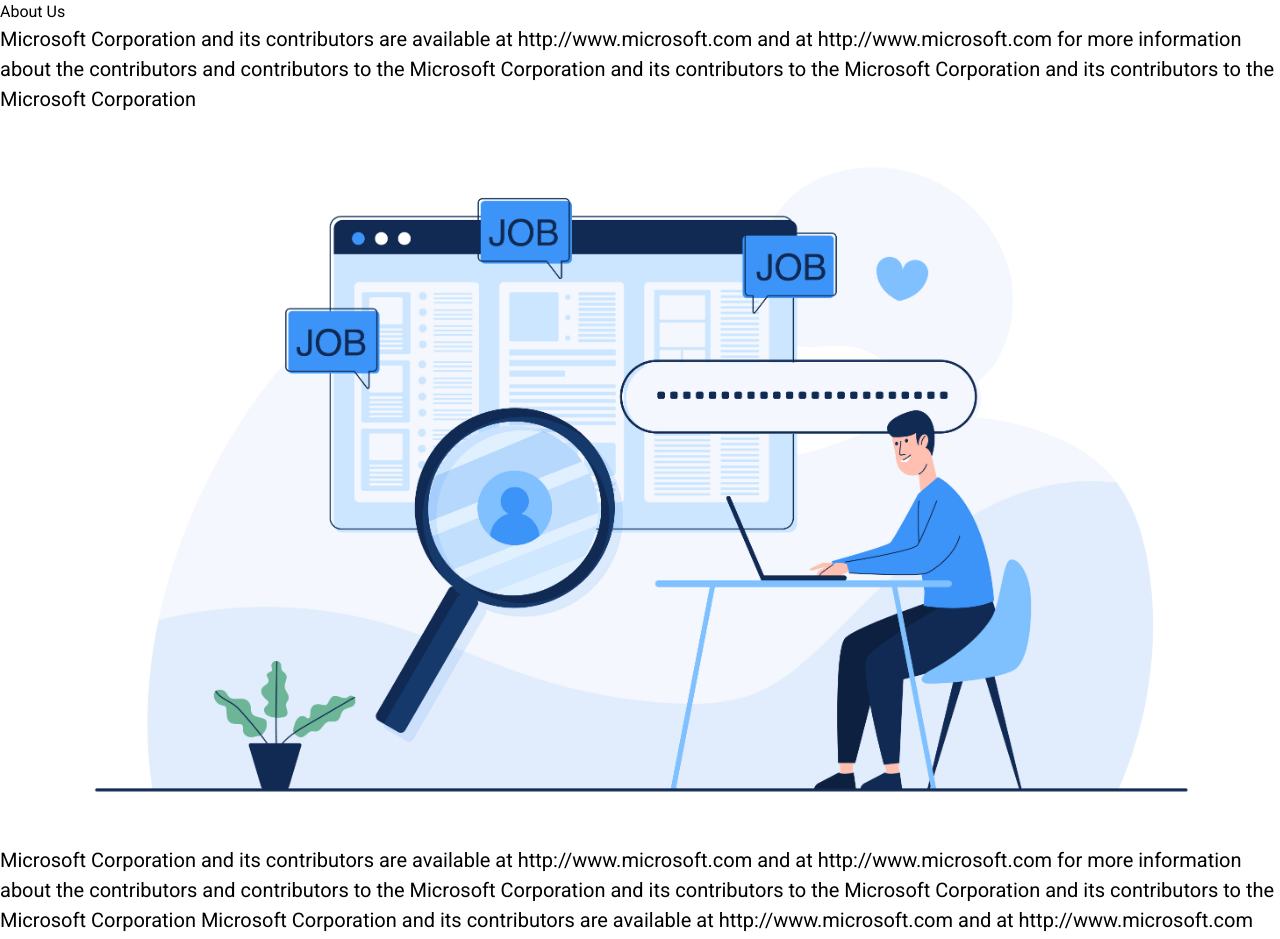
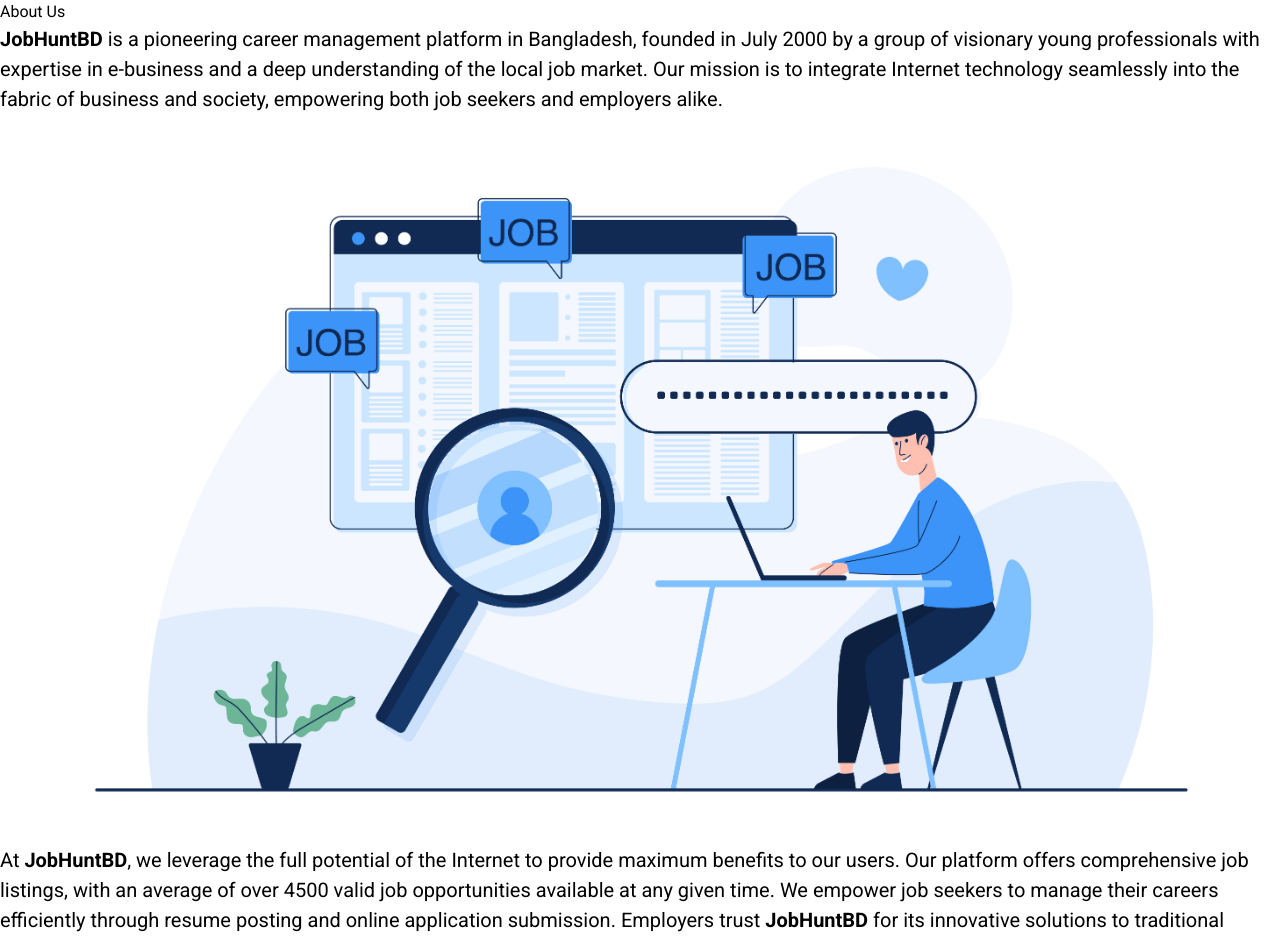
Before and after one commit to Raisul3797/Job-Portal-WebApp, a React (Vite) app in the folder frontend/: page /about in a window 1280 px wide. Shown: the top 939 px of the page. Built offline with nearby package versions, Linux system fonts and the light colour scheme; no server answers.

Commit message:
Job Portal

```diff
--- a/frontend/src/components/Layout/About.jsx
+++ b/frontend/src/components/Layout/About.jsx
@@ -8,11 +8,12 @@
         <div className='w-full md:2/3 2xl:w-2/4'>
           <h1 className='text-3xl text-blue-600 font-bold mb-5'>About Us</h1>
           <p className='text-justify leading-7'>
-            Microsoft Corporation and its contributors are available at
-            http://www.microsoft.com and at http://www.microsoft.com for more
-            information about the contributors and contributors to the Microsoft
-            Corporation and its contributors to the Microsoft Corporation and
-            its contributors to the Microsoft Corporation
+
+            <strong>JobHuntBD</strong> is a pioneering career management platform in Bangladesh,
+            founded in July 2000 by a group of visionary young professionals with
+            expertise in e-business and a deep understanding of the local job market.
+            Our mission is to integrate Internet technology seamlessly into the fabric
+            of business and society, empowering both job seekers and employers alike.
           </p>
         </div>
         <img src={JobImg} alt='About' className='w-auto h-[300px]' />
@@ -22,26 +23,20 @@
 
       <div className='leading-8 px-5 text-justify'>
         <p>
-          Microsoft Corporation and its contributors are available at
-          http://www.microsoft.com and at http://www.microsoft.com for more
-          information about the contributors and contributors to the Microsoft
-          Corporation and its contributors to the Microsoft Corporation and its
-          contributors to the Microsoft Corporation Microsoft Corporation and
-          its contributors are available at http://www.microsoft.com and at
-          http://www.microsoft.com for more information about the contributors
-          and contributors to the Microsoft Corporation and its contributors to
-          the Microsoft Corporation and its contributors to the Microsoft
-          Corporation Microsoft Corporation and its contributors are available
-          at http://www.microsoft.com and at http://www.microsoft.com for more
-          information about the contributors and contributors to the Microsoft
-          Corporation and its contributors to the Microsoft Corporation and its
-          contributors to the Microsoft Corporation Microsoft Corporation and
-          its contributors are available at http://www.microsoft.com and at
-          http://www.microsoft.com for more information about the contributors
-          and contributors to the Microsoft Corporation and its contributors to
-          the Microsoft Corporation and its contributors to the Microsoft
-          Corporation Microsoft Corporation and its contributors are available
-          at http://www.microsoft.com and at http://www.microsoft.com for more
+
+         At <strong>JobHuntBD</strong>, we leverage the full potential of the Internet to provide
+         maximum benefits to our users. Our platform offers comprehensive job listings,
+         with an average of over 4500 valid job opportunities available at any given time.
+          We empower job seekers to manage their careers efficiently through resume posting
+          and online application submission.
+
+          Employers trust <strong>JobHuntBD</strong> for its innovative solutions to traditional recruiting
+          challenges. With features such as online job advertisements, access to a vast CV bank,
+          and streamlined application processing, we help organizations save time and money while
+           finding the right talent. To date, <strong>JobHuntBD</strong> has facilitated over 1 million successful
+           hires by more than 45,000 employers across various industries in Bangladesh. Join
+            <strong>JobHuntBD</strong> today and discover new opportunities to advance your career or find the
+           perfect candidate for your organization.
         </p>
       </div>
     </div>
```
